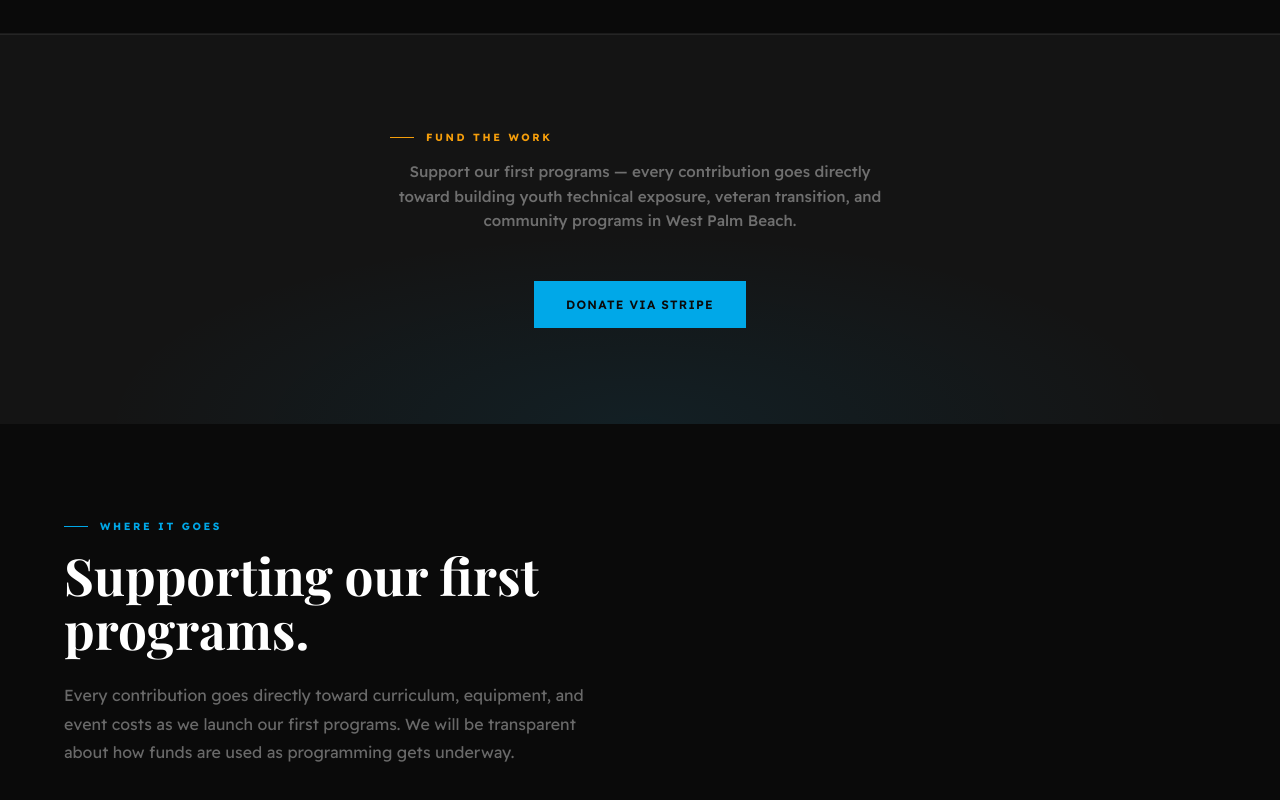
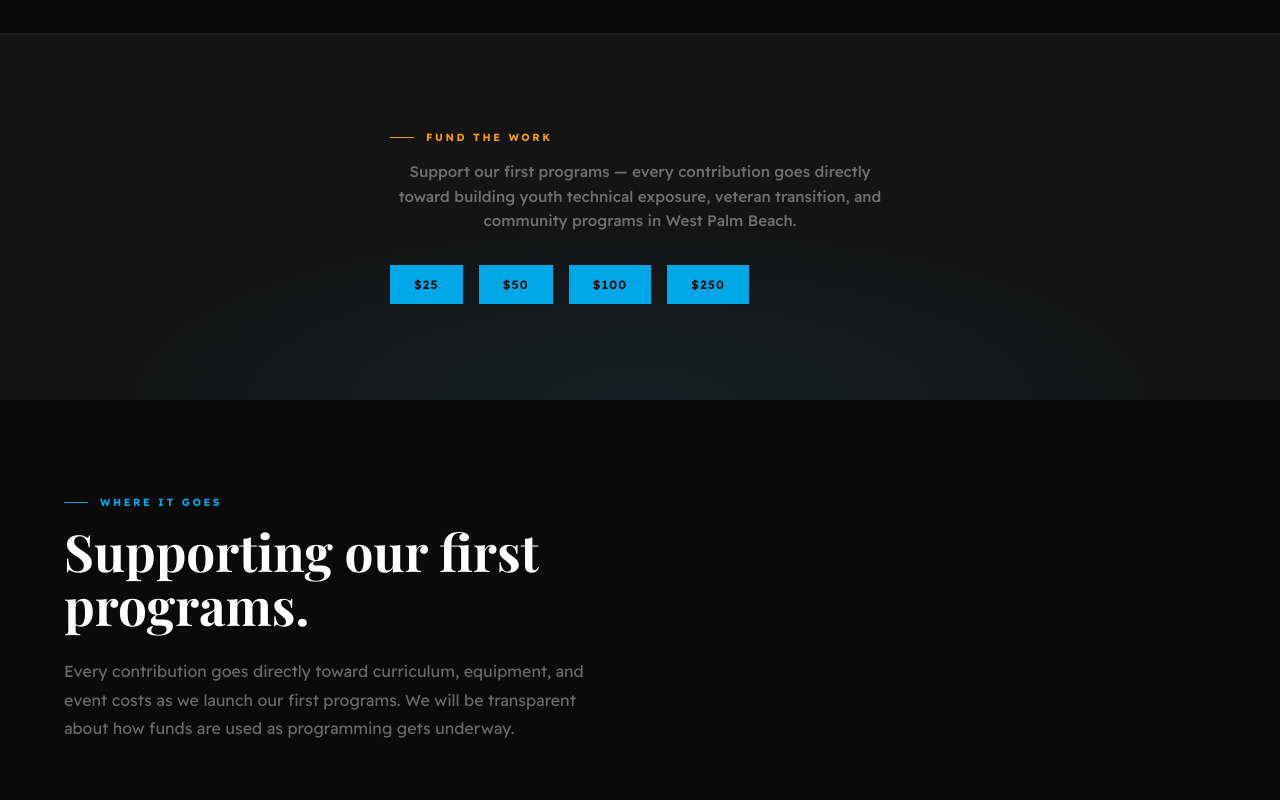
Before and after one commit to Latarence/signals-institute, a website: page contribute.html in a window 1280 px wide. Shown: the part 1038-1838 px from the top of the page. Drawn offline with nearby package versions, Linux system fonts and the light colour scheme; a web font is replaced by a local one.

Commit message:
Add multiple donation amount options via Stripe payment links

```diff
--- a/contribute.html
+++ b/contribute.html
@@ -129,9 +129,12 @@
     <div class="section-label amber" style="margin-bottom:1rem;">Fund the Work</div>
     <p class="donate-intro">Support our first programs — every contribution goes directly toward building youth technical exposure, veteran transition, and community programs in West Palm Beach.</p>
 
-    <a href="https://buy.stripe.com/4gMaEQ42G1sa9qK3yi4Vy00" class="btn-blue" style="display:inline-block; padding: 1rem 2rem; text-decoration:none; margin-top:1rem;">
-      Donate via Stripe
-    </a>
+    <div style="display:flex; gap:1rem; flex-wrap:wrap; margin-top:1rem;">
+      <a href="https://buy.stripe.com/4gM28kdDgc6OeL41qa4Vy02" class="btn-blue" style="padding:0.75rem 1.5rem; text-decoration:none;">$25</a>
+      <a href="https://buy.stripe.com/dRm3co0QueeW1Yi6Ku4Vy03" class="btn-blue" style="padding:0.75rem 1.5rem; text-decoration:none;">$50</a>
+      <a href="https://buy.stripe.com/00w6oAbv88UCdH05Gq4Vy04" class="btn-blue" style="padding:0.75rem 1.5rem; text-decoration:none;">$100</a>
+      <a href="https://buy.stripe.com/aFa4gs9n04Em32mgl44Vy05" class="btn-blue" style="padding:0.75rem 1.5rem; text-decoration:none;">$250</a>
+    </div>
   </div>
 </section>
 
```
